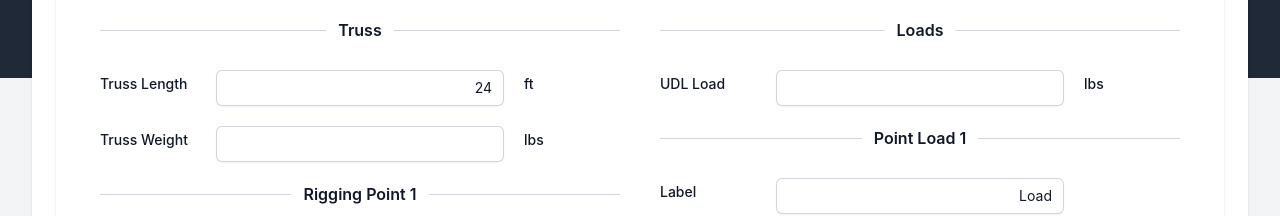
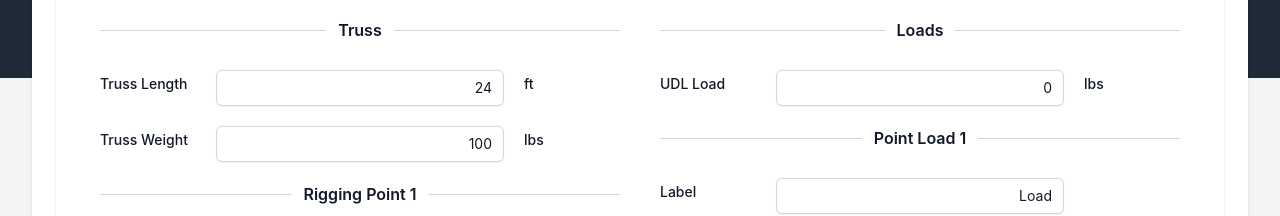
Before and after one commit to ramon-toth/entertainment-rigging-calculator, a React (Vite) app: page / in a window 1280 px wide. Shown: the part 231-447 px from the top of the page. Built offline with nearby package versions, Linux system fonts and the light colour scheme.

Commit message:
Added local storage support and integer parsing for input fields

```diff
--- a/src/components/TrussCalcForm.jsx
+++ b/src/components/TrussCalcForm.jsx
@@ -37,7 +37,7 @@ handleRemoveSupport,
           <Input
             label="Truss Weight"
             name={"trussWeight"}
-            value={formData.trussWeighte}
+            value={formData.trussWeight}
             onChange={handleChange}
             unit={units.force}
           />
@@ -68,6 +68,7 @@ handleRemoveSupport,
           <Divider title="Loads" />
           <Input
             name="udl"
+            value={formData.udl}
             onChange={handleChange}
             label="UDL Load"
             unit={units.force}
--- a/src/components/TrussCalculator.jsx
+++ b/src/components/TrussCalculator.jsx
@@ -4,6 +4,8 @@ import { units } from "../utils/units";
 import Graph from "./Graph/Graph";
 import TrussCalcForm from "./TrussCalcForm";
 import { useState } from "react";
+import useLocalStorage from "../hooks/useLocalStorage";
+import { parseIfNumber } from "../utils/utils";
 
 function TrussCalculator() {
   const initLoad = {
@@ -15,7 +17,7 @@ function TrussCalculator() {
 
   const initSupport = { id: 1, position: 2, label: "RP X" };
 
-  const [formData, setFormData] = useState({
+  const [savedData, setSavedData] = useLocalStorage("trussData", {
     trussLength: 24,
     numberOfSupports: 2,
     trussWeight: 100,
@@ -29,16 +31,25 @@ function TrussCalculator() {
       { ...initLoad, id: 2, position: 10 },
     ],
   });
+
+  const [formData, setFormData] = useState(savedData);
+
+  const save = (data) => {
+    setSavedData(data);
+    setFormData(data);
+  }
+
+
   const handleChange = (e) => {
     e.preventDefault();
-    setFormData({ ...formData, [e.target.name]: e.target.value });
+    save({ ...formData, [e.target.name]: parseIfNumber(e.target.value) });
   };
 
   const handleSupportLocationChange = (e, index) => {
     e.preventDefault();
     const newSupports = [...formData.supports];
-    newSupports[index] = e.target.value;
-    setFormData({ ...formData, supports: newSupports });
+    newSupports[index] = parseIfNumber(e.target.value) ;
+    save({ ...formData, supports: newSupports });
   };
 
   // Handlers for Point Loads
@@ -50,9 +61,9 @@ function TrussCalculator() {
 
     formData.loads[loadIndex] = {
       ...load,
-      [e.target.name]: e.target.value,
+      [e.target.name]: parseIfNumber(e.target.value),
     };
-    setFormData({ ...formData });
+    save({ ...formData });
   };
 
   const handleAddLoad = () => {
@@ -61,12 +72,12 @@ function TrussCalculator() {
       id: formData.loads.length + 1,
       position: Math.floor(Math.random() * formData.trussLength),
     };
-    setFormData({ ...formData, loads: [...formData.loads, newLoad] });
+    save({ ...formData, loads: [...formData.loads, newLoad] });
   };
 
   const handleRemoveLoad = (id) => {
     const newLoads = formData.loads.filter((load) => load.id !== id);
-    setFormData({ ...formData, loads: newLoads });
+    save({ ...formData, loads: newLoads });
   };
 
   // Handlers for Rigging Points
@@ -79,9 +90,9 @@ function TrussCalculator() {
     );
     formData.supports[supportIndex] = {
       ...support,
-      [e.target.name]: e.target.value,
+      [e.target.name]: parseIfNumber(e.target.value),
     };
-    setFormData({ ...formData });
+    save({ ...formData });
   };
 
   const handleAddSupport = () => {
@@ -90,14 +101,14 @@ function TrussCalculator() {
       id: formData.supports.length + 1,
       position: Math.floor(Math.random() * formData.trussLength),
     };
-    setFormData({ ...formData, supports: [...formData.supports, newSupport] });
+    save({ ...formData, supports: [...formData.supports, newSupport] });
   };
 
   const handleRemoveSupport = (id) => {
     const newSupports = formData.supports.filter(
       (support) => support.id !== id
     );
-    setFormData({ ...formData, supports: newSupports });
+    save({ ...formData, supports: newSupports });
   };
 
   return (
--- /dev/null
+++ b/src/hooks/useLocalStorage.js
@@ -0,0 +1,25 @@
+import { useState, useEffect } from "react";
+
+const useLocalStorage = (key, defaultValue) => {
+  const [value, setValue] = useState(() => {
+    let currentValue;
+
+    try {
+      currentValue = JSON.parse(
+        localStorage.getItem(key) || String(defaultValue)
+      );
+    } catch (error) {
+      currentValue = defaultValue;
+    }
+
+    return currentValue;
+  });
+
+  useEffect(() => {
+    localStorage.setItem(key, JSON.stringify(value));
+  }, [value, key]);
+
+  return [value, setValue];
+};
+
+export default useLocalStorage;
--- /dev/null
+++ b/src/utils/utils.js
@@ -0,0 +1,6 @@
+export function parseIfNumber(value) {
+    if (typeof value === 'string' && !isNaN(value)) {
+        return parseInt(value, 10);
+    }
+    return value;
+}
```
